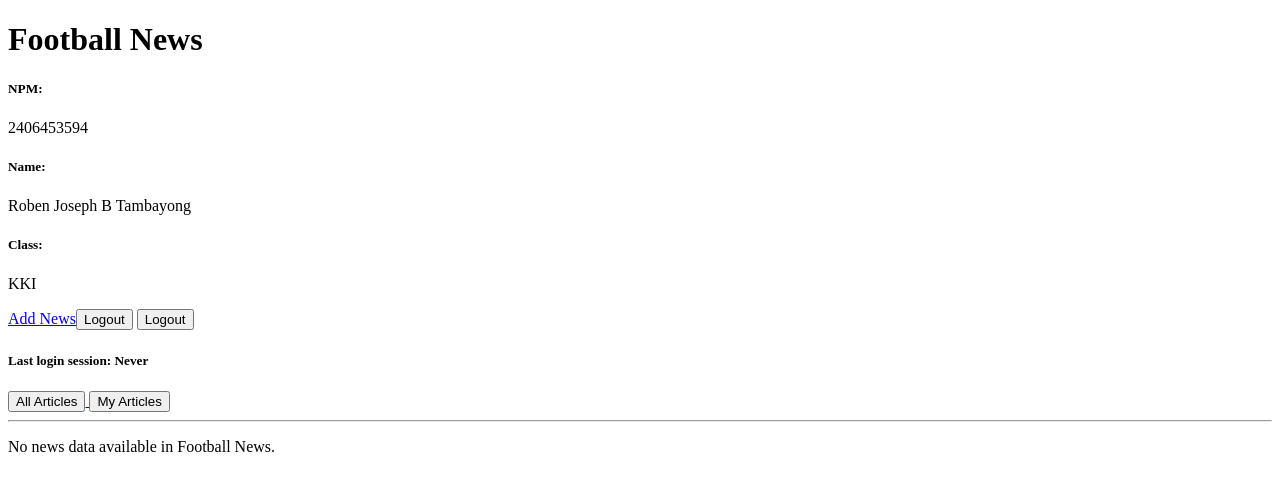
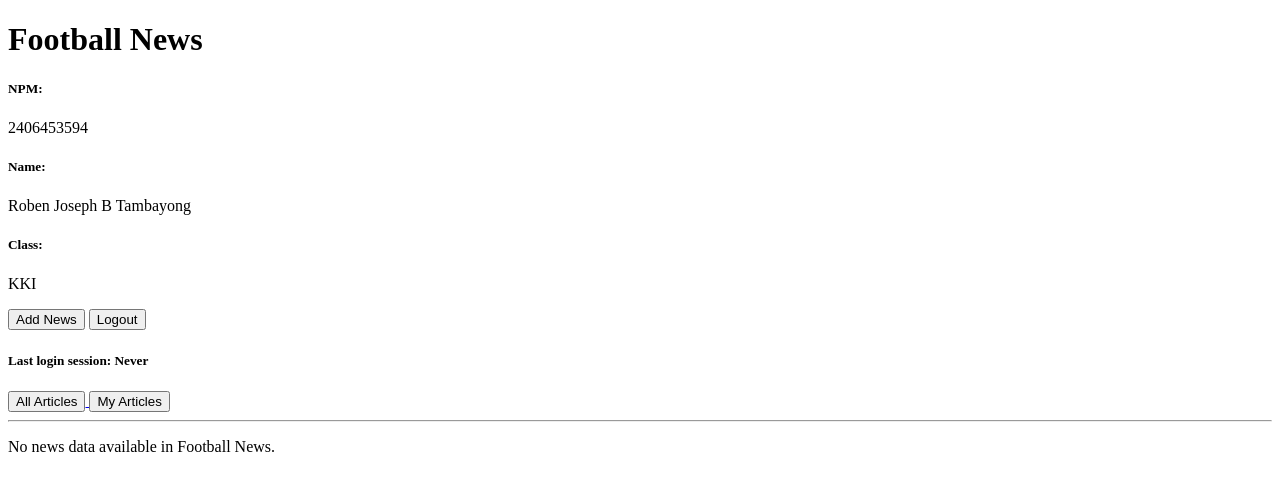
Before and after one commit to robentambayong/football-news, a Django app: page / in a window 1280 px wide. Shown: the top 491 px of the page. Run offline with Django 5.2, Linux system fonts and the light colour scheme; the visitor is signed in with stand-in values (Sample User, id 1); data that the repository does not hold is empty.

Commit message:
Finished Tutorial 3

```diff
--- a/main/templates/main/main.html
+++ b/main/templates/main/main.html
@@ -12,7 +12,8 @@
 <h5>Class:</h5>
 <p>{{ class }}</p>
 
-<a href="{% url 'main:create_news' %}">Add News<button>Logout</button></a>
+<a href="{% url 'main:create_news' %}">
+  <button>Add News</button></a>
 
 <a href="{% url 'main:logout' %}">
   <button>Logout</button>
```
